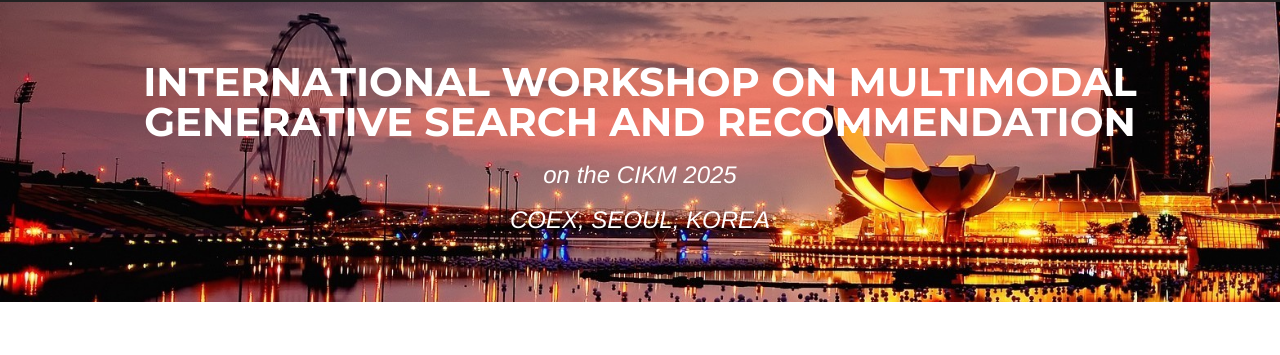
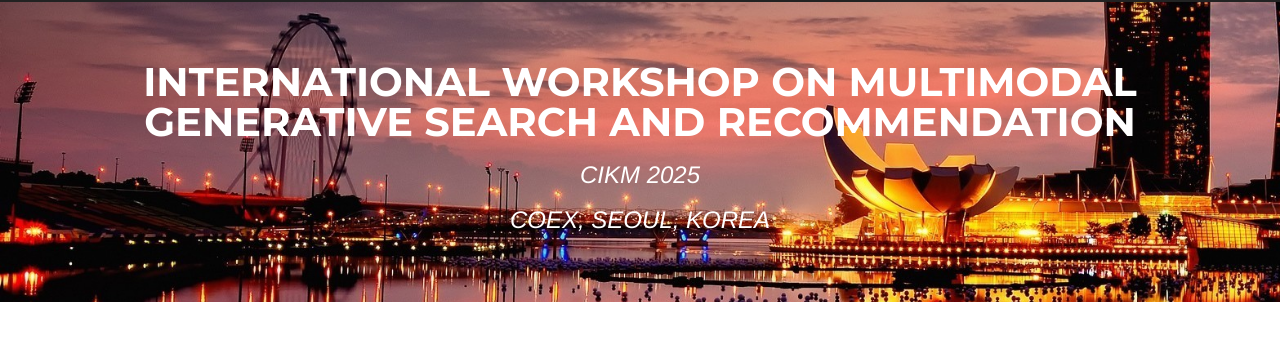
Before and after one commit to mmgensr-cikm25/mmgensr-cikm25.github.io, a Jekyll site: the page built from index.md, in a window 1280 px wide and 1009 px high. Shown: the part 68-423 px from the top of the window. Built offline with Jekyll 4.4.1, drawn with Linux system fonts in a browser that asks for light colours; nearby versions of some CDN libraries; some web fonts are replaced.

Commit message:
Update _config.yml

```diff
--- a/_config.yml
+++ b/_config.yml
@@ -4,7 +4,7 @@ show_downloads: false
 theme: jekyll-theme-cayman
 
 conference_name: International Workshop on Multimodal Generative Search and Recommendation
-conference_www: "on the CIKM 2025"
+conference_www: "CIKM 2025"
 # conference_www: "Venue & Date: TBD"
 conference_venue: "COEX, SEOUL, KOREA"
 conference_time: "Friday 14 November 2025, 14:00 - 17:30"
```
